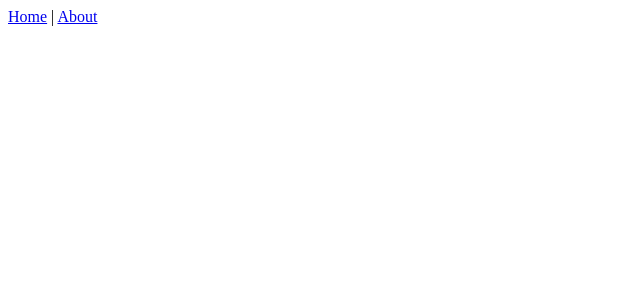
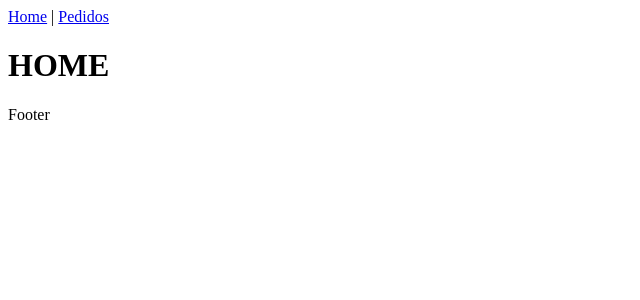
Before and after one commit to leticea/make-your-burguer, a Vue app: page / in a window 1280 px wide. Shown: the top 300 px of the page, without its empty margins (0-640 px from the left). Built offline with nearby package versions, Linux system fonts and the light colour scheme.

Commit message:
feat(components): creating footer and requests component

```diff
--- a/src/App.vue
+++ b/src/App.vue
@@ -1,14 +1,17 @@
 <template>
   <Navbar />
   <router-view />
+  <Footer />
 </template>
 
 <script>
 import Navbar from "./components/Navbar.vue";
+import Footer from "./components/Footer.vue";
 
 export default {
   components: {
-    Navbar
+    Navbar,
+    Footer
   }
 }
 </script>
--- /dev/null
+++ b/src/components/Footer.vue
@@ -0,0 +1,9 @@
+<template>
+  <p>Footer</p>
+</template>
+
+<script>
+export default {
+  name: "Footer",
+};
+</script>
--- a/src/components/Navbar.vue
+++ b/src/components/Navbar.vue
@@ -4,7 +4,7 @@
       <img src="" id="logo">
     </router-link>
     <router-link to="/">Home</router-link> |
-    <router-link to="/about">About</router-link>
+    <router-link to="/pedidos">Pedidos</router-link>
   </nav>
 </template>
 <script>
--- a/src/router/index.js
+++ b/src/router/index.js
@@ -8,12 +8,9 @@ const routes = [
     component: HomeView
   },
   {
-    path: '/about',
-    name: 'about',
-    // route level code-splitting
-    // this generates a separate chunk (about.[hash].js) for this route
-    // which is lazy-loaded when the route is visited.
-    component: () => import(/* webpackChunkName: "about" */ '../views/AboutView.vue')
+    path: '/pedidos',
+    name: 'Requests',
+    component: () => import(/* webpackChunkName: "pedidos" */ '../views/Requests.vue')
   }
 ]
 
--- a/src/views/AboutView.vue
+++ /dev/null
@@ -1,5 +0,0 @@
-<template>
-  <div class="about">
-    <h1>This is an about page</h1>
-  </div>
-</template>
--- a/src/views/HomeView.vue
+++ b/src/views/HomeView.vue
@@ -1,6 +1,6 @@
 <template>
   <div class="home">
-
+    <h1>HOME</h1>
   </div>
 </template>
 
--- /dev/null
+++ b/src/views/Requests.vue
@@ -0,0 +1,5 @@
+<template>
+  <div>
+    <h1>PEDIDOS</h1>
+  </div>
+</template>
```
